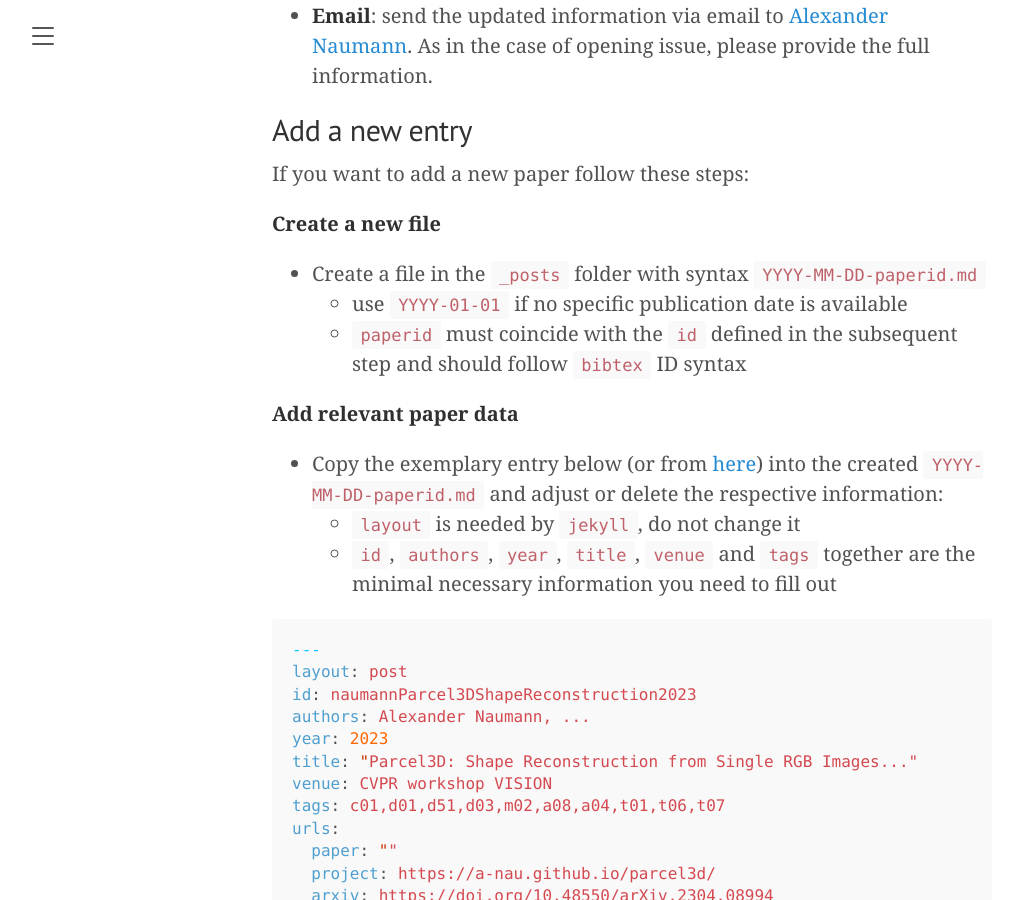
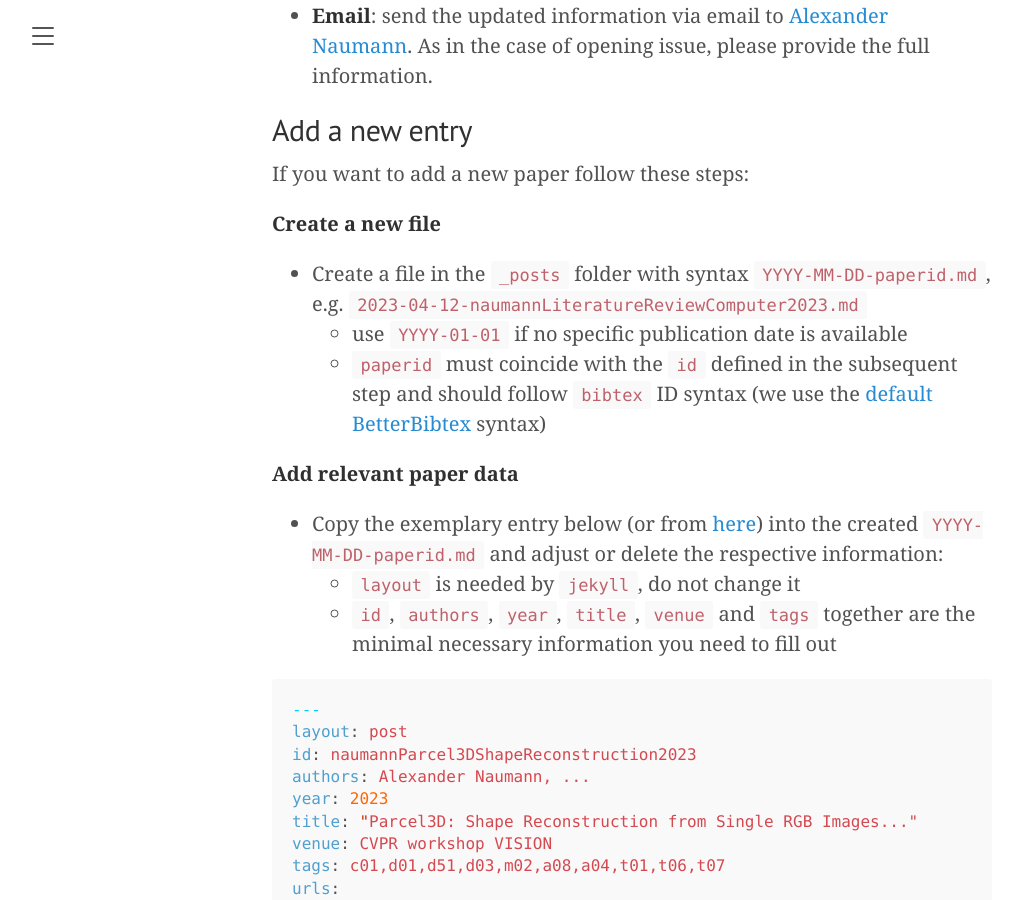
Before and after one commit to a-nau/cv-in-logistics, a Jekyll site: the page built from contribute.md, in a window 1280 px wide and 900 px high, scrolled down 441 px. Shown: the whole window, without its empty margins (8-1029 px from the left). Built offline with Jekyll 4.4.1, drawn with Linux system fonts in a browser that asks for light colours.

Commit message:
docs: update contribute

```diff
--- a/contribute.md
+++ b/contribute.md
@@ -17,9 +17,9 @@ If you want to add a new paper follow these steps:
 
 **Create a new file**
 
-- Create a file in the `_posts` folder with syntax `YYYY-MM-DD-paperid.md`
+- Create a file in the `_posts` folder with syntax `YYYY-MM-DD-paperid.md`, e.g. `2023-04-12-naumannLiteratureReviewComputer2023.md`
   - use `YYYY-01-01` if no specific publication date is available
-  - `paperid` must coincide with the `id` defined in the subsequent step and should follow `bibtex` ID syntax
+  - `paperid` must coincide with the `id` defined in the subsequent step and should follow `bibtex` ID syntax (we use the [default BetterBibtex](https://retorque.re/zotero-better-bibtex/citing/#configurable-citekey-generator) syntax)
 
 **Add relevant paper data**
 
```
